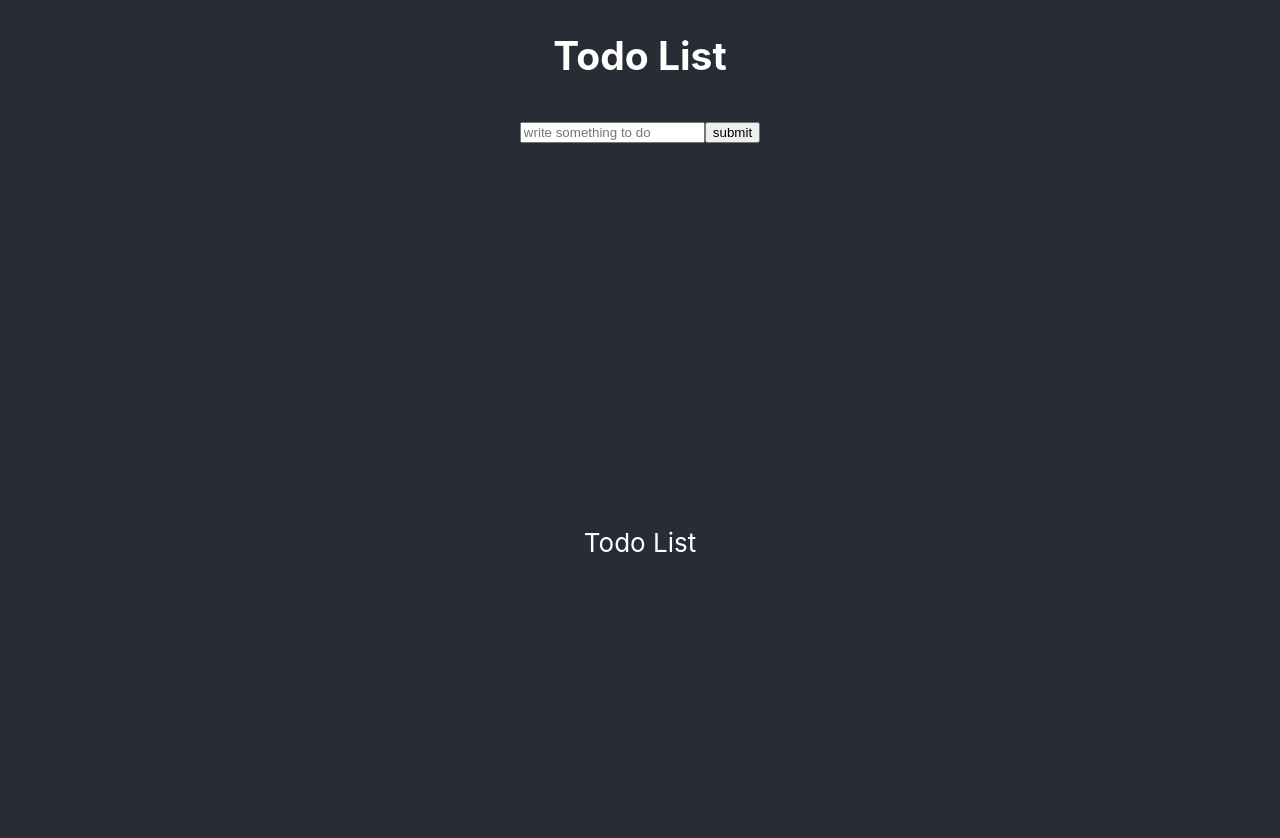
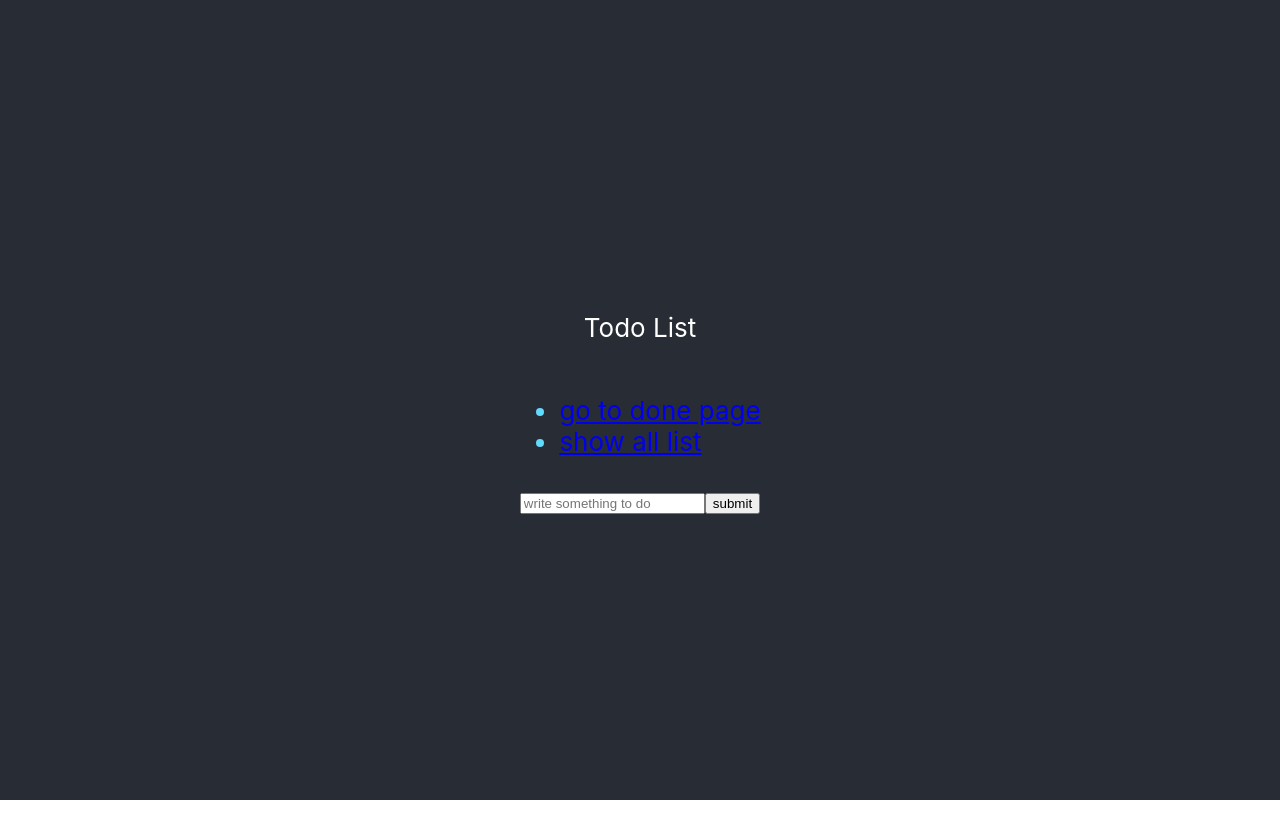
Before and after one commit to theroadof/react-redux-todo-list, a React (Create React App) app: page /#/ in a window 1280 px wide. Shown: the top 838 px of the page. After the commit the page ends 800 px from the top, so only its background shows below. Built offline with nearby package versions, Linux system fonts and the light colour scheme.

Commit message:
[Show_Done_List][Teddy]feature:implement go to done page by using router

```diff
--- a/src/App.js
+++ b/src/App.js
@@ -3,17 +3,30 @@ import './App.css';
 import TodoFormContainer from "./containers/TodoFormContainer";
 import TodoListContainer from "./containers/TodoListContainer";
 import DoneListContainer from "./containers/DoneListContainer";
+import {HashRouter, Link, Route} from "react-router-dom";
 
 function App() {
     return (
-            <div className="App">
-                <header className="App-header">
-                    <h2>Todo List</h2>
-                    <TodoListContainer/>
-                    <TodoFormContainer/>
-                    <DoneListContainer/>
-                </header>
-            </div>
+        <React.Fragment>
+            <header className="App-header">
+                <p>Todo List</p>
+                <HashRouter>
+                    <ul>
+                        <li className="App-link"><Link to={"/done-list"}>go to done page</Link></li>
+                        <li className="App-link"><Link to={"/"}>show all list</Link></li>
+                    </ul>
+                    <Route path={"/done-list"} component={DoneListContainer}/>
+                    <Route exact path={"/"} render={()=>{
+                        return (
+                            <div>
+                                <TodoListContainer/>
+                                <TodoFormContainer/>
+                            </div>
+                        )
+                    }}/>
+                </HashRouter>
+            </header>
+        </React.Fragment>
     );
 }
 
--- a/src/components/DoneList/index.jsx
+++ b/src/components/DoneList/index.jsx
@@ -5,7 +5,6 @@ class DoneList extends React.Component {
     render() {
         return (
             <div className={"App"}>
-                <header className={"App-header"}>Todo List</header>
                 {this.props.doneList.map((todo, index) =>
                     <TodoContainer key={index} id={index} status={todo.status} text={todo.text}/>)}
             </div>
```
